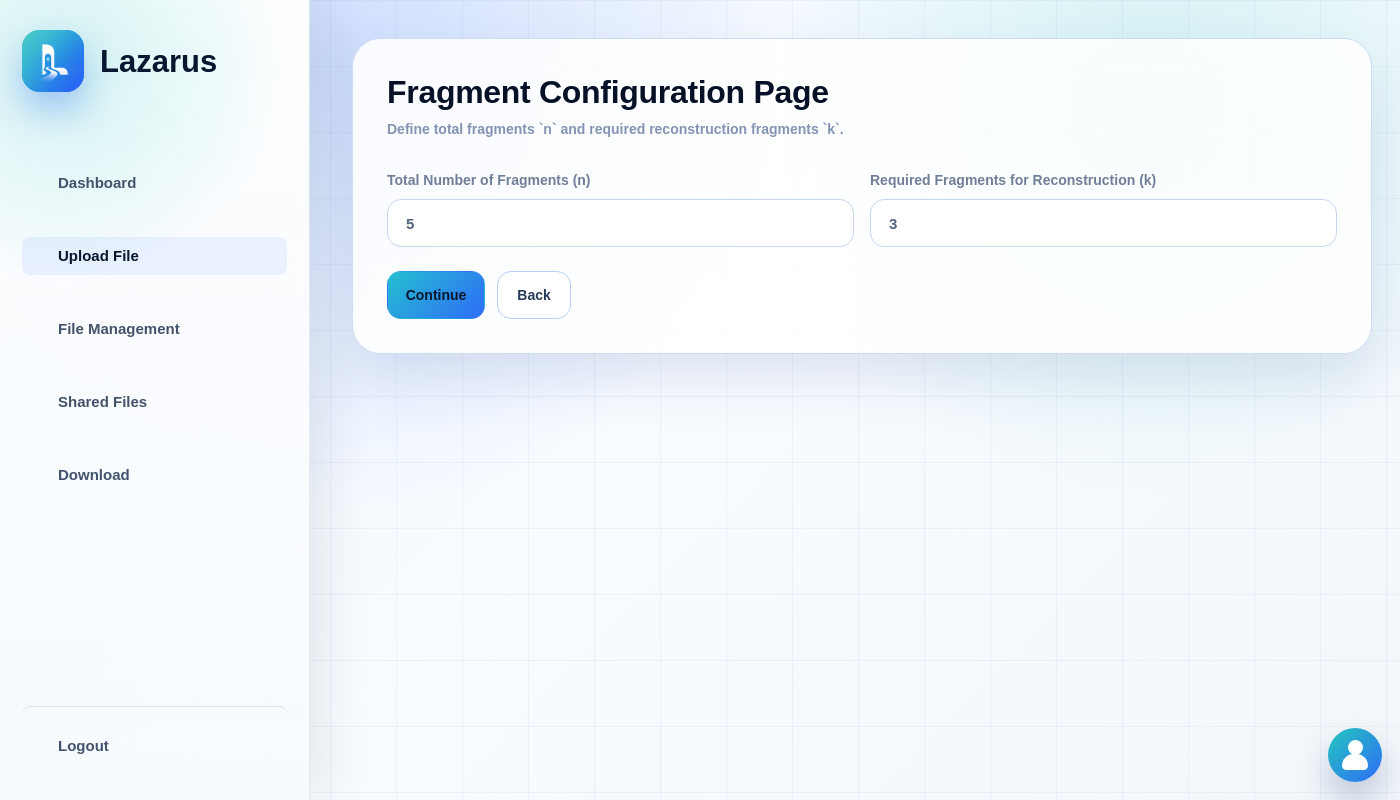
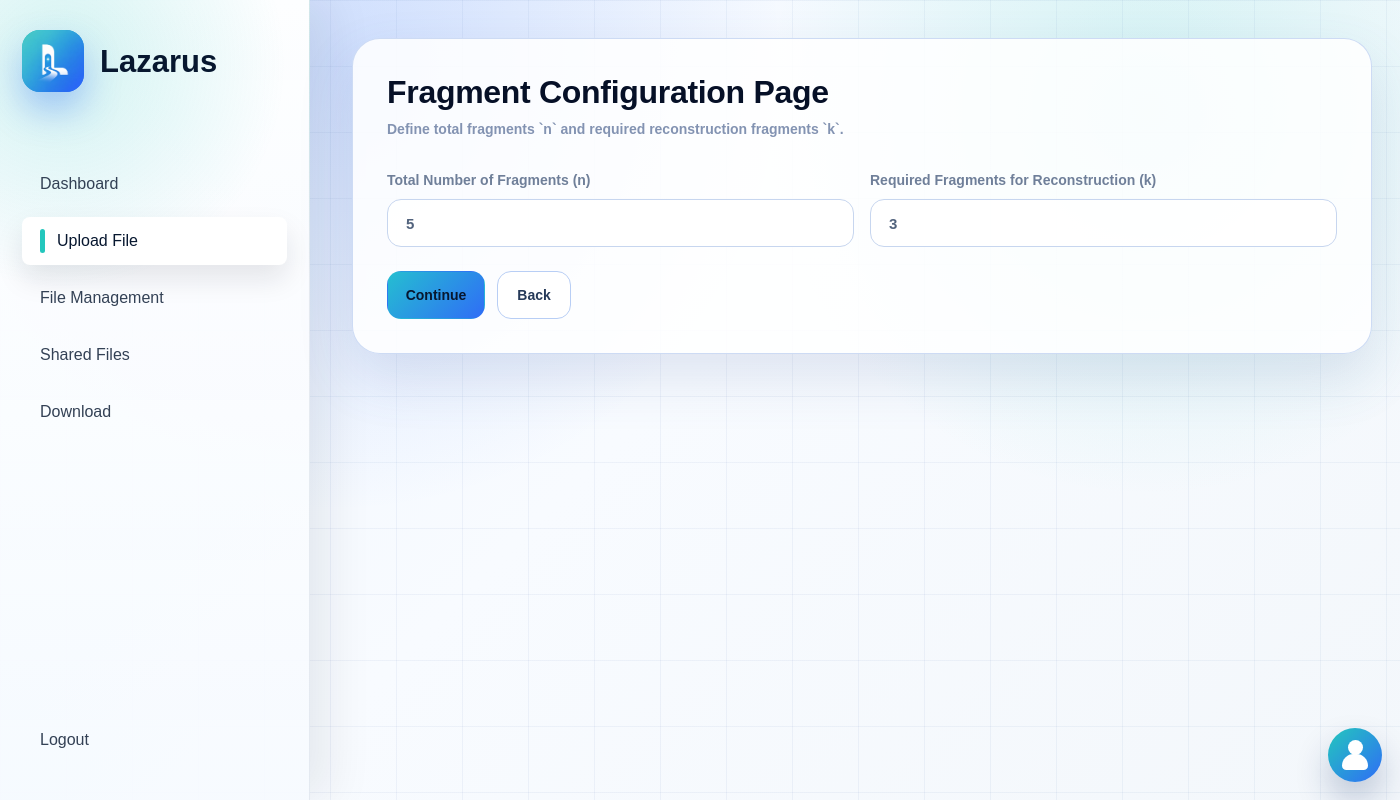
Before and after one commit to smilingSG/CSIT321_26_S2_Group31, a Flask app: template templates/fragmentConfiguration.html in a window 1400 px wide. Run offline with Flask 3, Linux system fonts and the light colour scheme; the template is opened without the code that fills it, so the values that code supplies are empty.

Commit message:
Align upload flow sidebar and button hover styles

```diff
--- a/static/upload.css
+++ b/static/upload.css
@@ -670,3 +670,121 @@ body.upload-page {
 .upload-page .profile-fab {
     box-shadow: 0 18px 34px rgba(7, 39, 95, 0.28);
 }
+
+.upload-page .nav-stack,
+.preview-page .nav-stack,
+.fragment-config-page .nav-stack,
+.processing-page .nav-stack,
+.reconstruction-page .nav-stack {
+    gap: 9px !important;
+    margin-top: 34px !important;
+}
+
+.upload-page .nav-item,
+.preview-page .nav-item,
+.fragment-config-page .nav-item,
+.processing-page .nav-item,
+.reconstruction-page .nav-item {
+    min-height: 48px !important;
+    padding: 12px 18px !important;
+    margin-bottom: 0 !important;
+    border-radius: 8px !important;
+    color: #334155 !important;
+    font-size: 16px !important;
+    font-weight: 400 !important;
+    line-height: 1.2 !important;
+    display: flex !important;
+    align-items: center !important;
+    text-decoration: none !important;
+    position: relative !important;
+    transition: background 0.2s ease, transform 0.2s ease, color 0.2s ease !important;
+}
+
+.upload-page .nav-item:hover,
+.preview-page .nav-item:hover,
+.fragment-config-page .nav-item:hover,
+.processing-page .nav-item:hover,
+.reconstruction-page .nav-item:hover {
+    color: #07172f !important;
+    background: rgba(47, 109, 246, 0.08) !important;
+    transform: translateX(4px) !important;
+}
+
+.upload-page .nav-item.active,
+.preview-page .nav-item.active,
+.fragment-config-page .nav-item.active,
+.processing-page .nav-item.active,
+.reconstruction-page .nav-item.active {
+    color: #07172f !important;
+    background: #ffffff !important;
+    box-shadow: 0 14px 28px rgba(15, 23, 42, 0.1) !important;
+}
+
+.upload-page .nav-item.active::before,
+.preview-page .nav-item.active::before,
+.fragment-config-page .nav-item.active::before,
+.processing-page .nav-item.active::before,
+.reconstruction-page .nav-item.active::before {
+    content: "" !important;
+    width: 5px !important;
+    height: 24px !important;
+    border-radius: 999px !important;
+    background: #23c7bd !important;
+    margin-right: 12px !important;
+    position: static !important;
+    flex: 0 0 auto !important;
+}
+
+.upload-page .logout,
+.preview-page .logout,
+.fragment-config-page .logout,
+.processing-page .logout,
+.reconstruction-page .logout {
+    margin-top: auto !important;
+    padding-top: 0 !important;
+    border-top: 0 !important;
+}
+
+.upload-page button:not(:disabled),
+.upload-page .choose-btn:not(:disabled),
+.upload-page .outline-btn:not(:disabled),
+.upload-page .primary-btn:not(:disabled),
+.upload-page .danger-btn:not(:disabled),
+.preview-page button:not(:disabled),
+.fragment-config-page button:not(:disabled),
+.fragment-config-page .config-action-button,
+.processing-page .file-management-button,
+.reconstruction-page .primary-button,
+.reconstruction-page .secondary-button {
+    transition: background 0.2s ease, transform 0.2s ease, box-shadow 0.2s ease, border-color 0.2s ease !important;
+}
+
+.upload-page .choose-btn:not(:disabled):hover,
+.upload-page .primary-btn:not(:disabled):hover,
+.preview-page #continueButton:hover,
+.fragment-config-page .continue-button:hover,
+.processing-page .file-management-button:hover,
+.reconstruction-page .primary-button:hover {
+    color: #07172f !important;
+    background: linear-gradient(135deg, #1fb0c3 0%, #275ee2 100%) !important;
+    box-shadow: 0 14px 26px rgba(47, 109, 246, 0.24) !important;
+    transform: translateY(-2px) !important;
+}
+
+.upload-page .outline-btn:not(:disabled):hover,
+.preview-page #replaceButton:hover,
+.fragment-config-page .back-button:hover,
+.reconstruction-page .secondary-button:hover {
+    color: #07172f !important;
+    border-color: #8fb4ff !important;
+    background: rgba(47, 109, 246, 0.08) !important;
+    transform: translateY(-2px) !important;
+}
+
+.upload-page .danger-btn:not(:disabled):hover,
+.preview-page #deleteButton:hover {
+    color: #b42323 !important;
+    border-color: #ff8a8a !important;
+    background: rgba(255, 87, 87, 0.16) !important;
+    transform: translateY(-2px) !important;
+}
```
